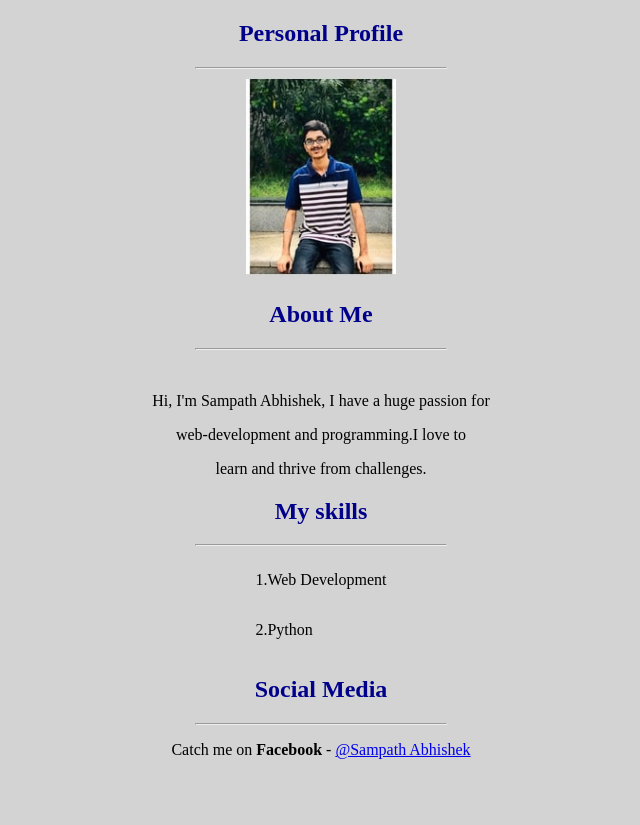
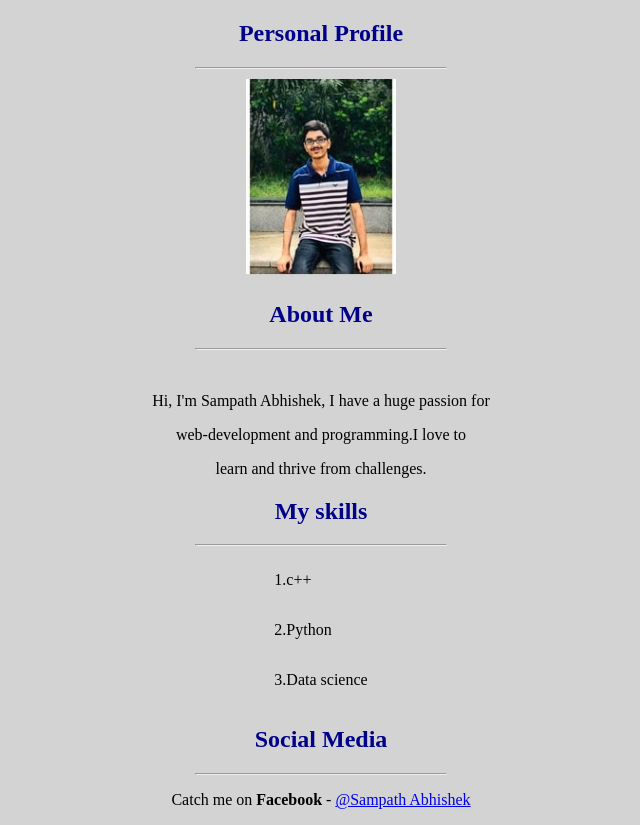
Before and after one commit to SampathAbhishek/portfolio, a plain HTML site: page index.html in a window 1280 px wide. Shown: the whole page, without its empty margins (319-959 px from the left). Before the commit the page ends 800 px from the top, so only its background shows below. Drawn offline with Linux system fonts and the light colour scheme.

Commit message:
Update index.html

```diff
--- a/index.html
+++ b/index.html
@@ -38,8 +38,9 @@ and programming.I love to</p>learn and thrive from challenges.</p>
 <hr>
 <table  style="background-color:none;">
 <tbody>
-<tr> <td>1.Web Development  </td> </tr>
+<tr> <td>1.c++ </td> </tr>
 <tr> <td>2.Python  </td> </tr>
+<tr> <td>3.Data science </td> </tr>
 </tbody>
 </table>
 <h2>Social Media</h2>
```
